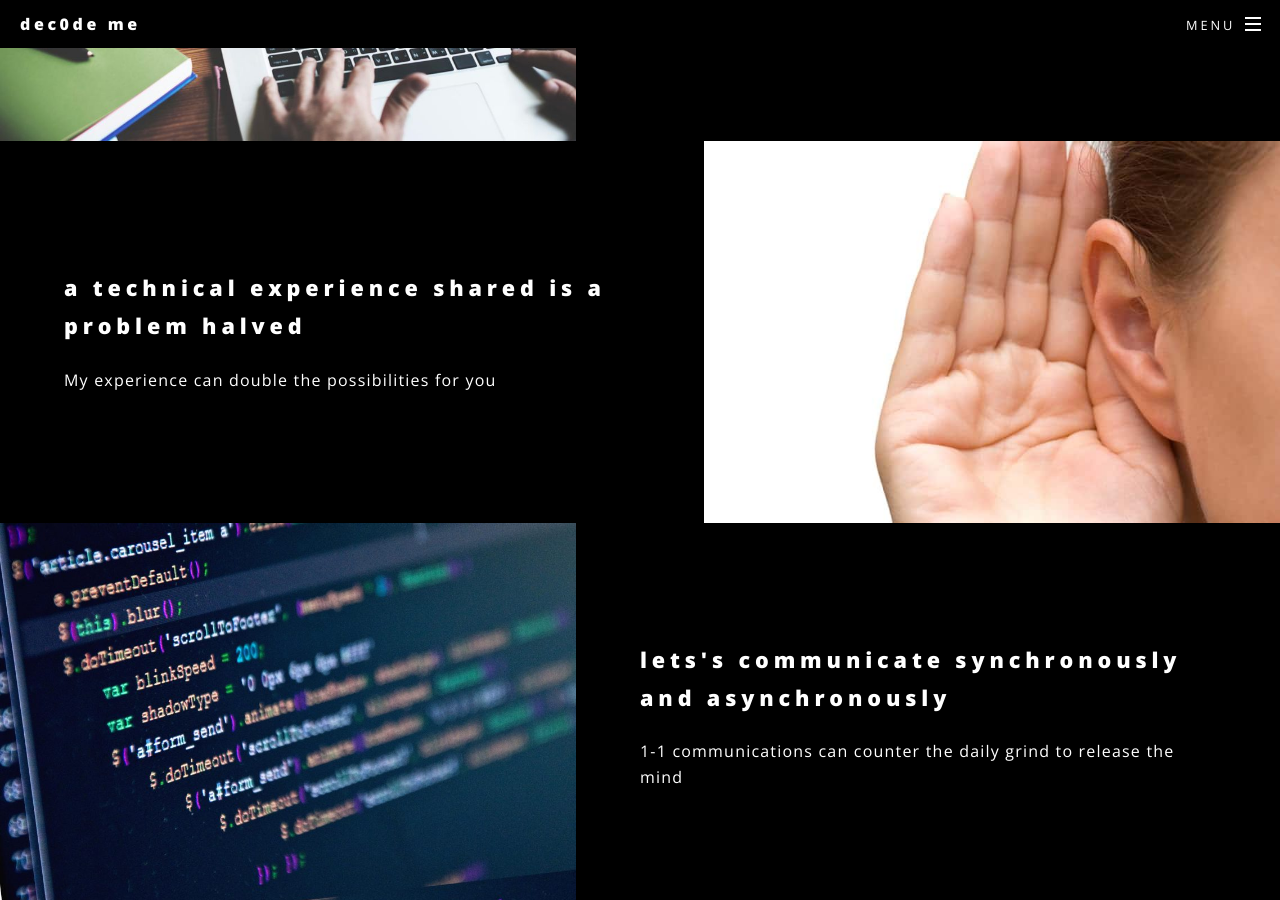
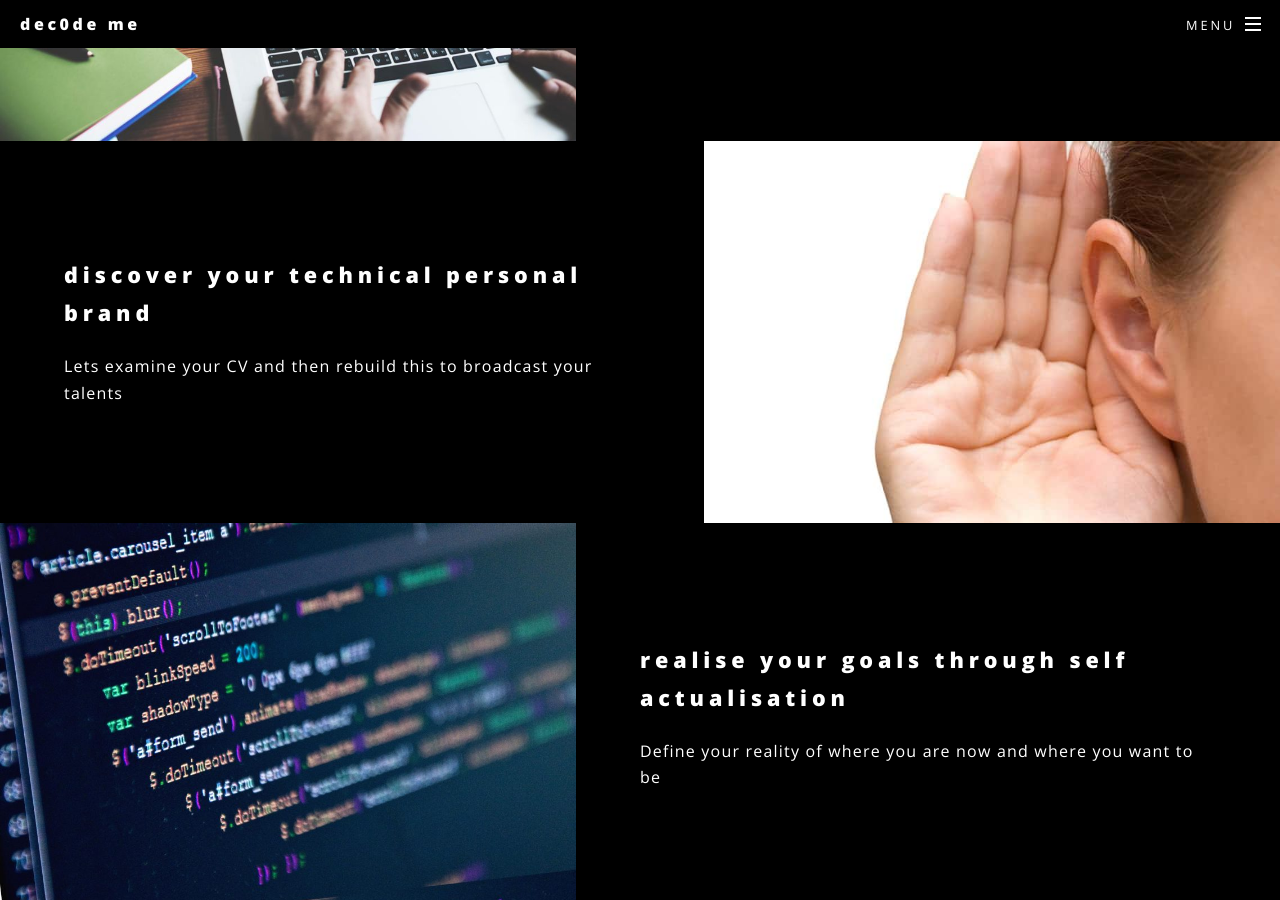
Before and after one commit to daniel-woolfson/dec0de-me, a Jekyll site: the page built from index.html, in a window 1280 px wide and 900 px high, scrolled down 1150 px. Built offline with Jekyll 4.4.1, drawn with Linux system fonts in a browser that asks for light colours; some of the changed text lies outside the part shown.

Commit message:
july 24th update

```diff
--- a/_config.yml
+++ b/_config.yml
@@ -13,7 +13,7 @@
   - jekyll-sitemap
 social:
   twitter: https://twitter.com/dec0de_me_
-  linkedin-square: https://linkedin.com/in/danielwoolfson
+  linkedin-square: https://www.linkedin.com/company/dec0de-me/
   #github: https://github.com/<username>
   #facebook-official: https://facebook.com/<username>
   #google-plus-square: https://plus.google.com/u/0/+<username>
--- a/_includes/footer.html
+++ b/_includes/footer.html
@@ -1,5 +1,8 @@
 <!-- Footer -->
 <footer id="footer">
+  <a href="https://www.hiscox.co.uk/business-insurance/businessclub">Hiscox Business Club</a>, Peasholme Green, York YO1 7PR
+  <br>
+  <br>
   <ul class="icons">
     {% for socloc in site.social %}
     {% if socloc[1] %}
--- a/index.html
+++ b/index.html
@@ -17,19 +17,19 @@
 						<section class="spotlight">
 							<div class="image"><img src="images/pic16.jpg" alt="" /></div><div class="content">
 								<h2>Remote first personal coaching</h2>
-								<p>Over video conferencing and instant messaging we can connect to architect your future</p>
+								<p>Enhance work performance, self directed learning and personal growth</p>
 							</div>
 						</section>
 						<section class="spotlight">
 							<div class="image"><img src="images/pic01.jpg" alt="" /></div><div class="content">
-								<h2>A Technical experience shared is a problem halved</h2>
-								<p>My experience can double the possibilities for you</p>
+								<h2>Discover your technical personal brand</h2>
+								<p>Lets examine your CV and then rebuild this to broadcast your talents</p>
 							</div>
 						</section>
 						<section class="spotlight">
 							<div class="image"><img src="images/pic02.jpg" alt="" /></div><div class="content">
-								<h2>Lets's communicate synchronously and asynchronously</h2>
-								<p>1-1 communications can counter the daily grind to release the mind</p>
+								<h2>Realise your goals through self actualisation</h2>
+								<p>Define your reality of where you are now and where you want to be</p>
 							</div>
 						</section>
 					</section>
@@ -38,9 +38,8 @@
 					<section id="three" class="wrapper style3 special">
 						<div class="inner">
 							<header class="major">
-								<h2 style="color:black;">Dec0de Me - Remote First Technical coaching for those on a technical journey</h2>
-								<p style="color:black;">Position your challenges as a technical professional from another viewpoint.
-								You build, I support.</p>
+								<h2 style="color:black;">Dec0de Me - Personal coaching for technical professionals</h2>
+								<p style="color:black;">Increase your chances of reach your potential in your career and learning</p>
 							</header>
 
 							<ul class="actions vertical">
```
Also changed, not shown: other parts of index.html (+1 -1 lines).
